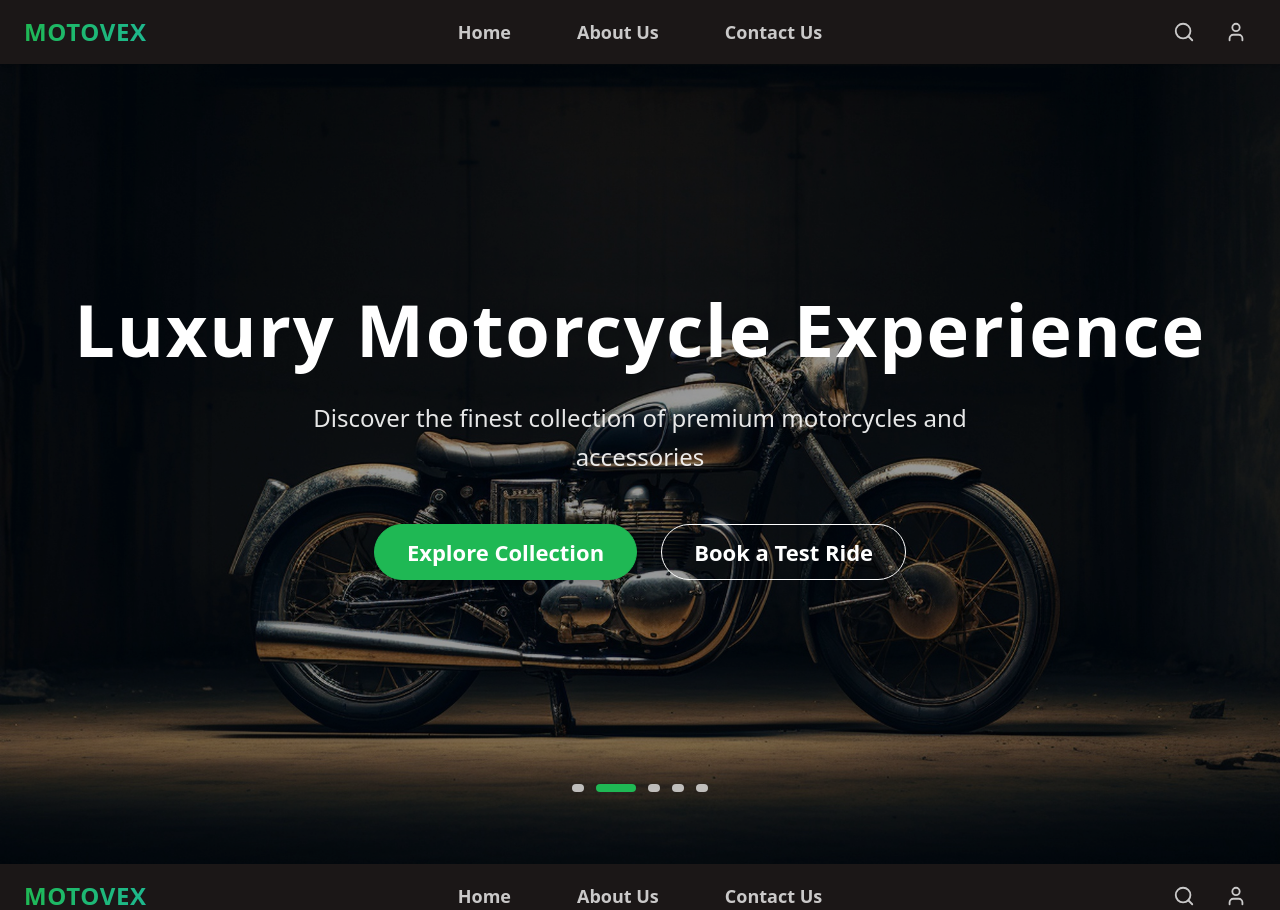
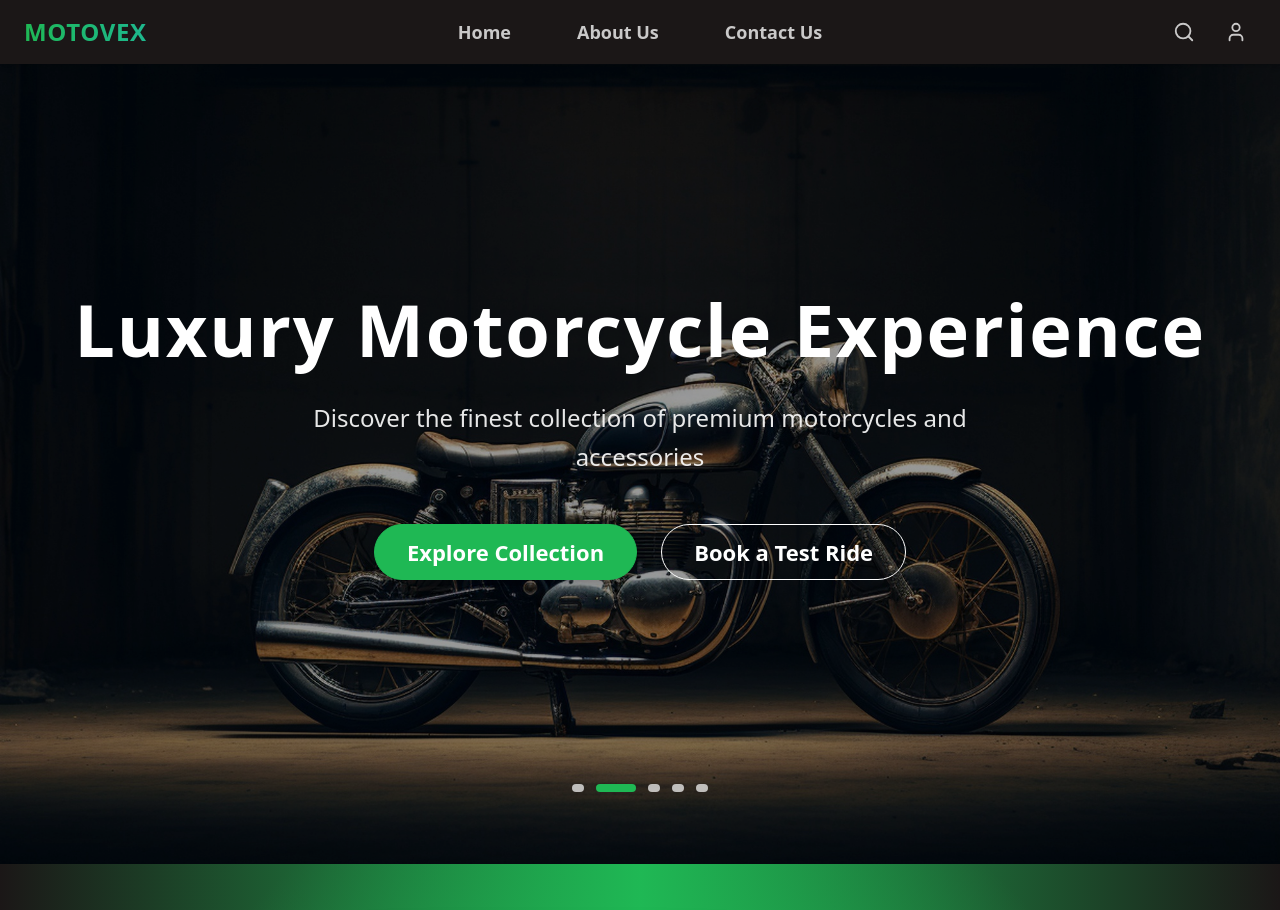
Before and after one commit to HariVarma2004/Bike-Base, a React (Vite) app in the folder frontend/: page / in a window 1280 px wide. Shown: the top 910 px of the page. Built offline with nearby package versions, Linux system fonts and the light colour scheme.

Commit message:
Two navbar to One Navbar

```diff
--- a/frontend/src/components/MainComponent.jsx
+++ b/frontend/src/components/MainComponent.jsx
@@ -12,8 +12,6 @@ const MainComponent = () => {
       <div className="absolute inset-0 bg-[radial-gradient(circle_at_50%_50%,theme(colors.primary/10),transparent_70%)]"></div>
       <div className="absolute inset-0 bg-[linear-gradient(90deg,transparent_0%,theme(colors.primary/5)_50%,transparent_100%)]"></div>
 
-      {/* Navigation */}
-      <Navigation />
 
       {/* Main Content */}
       <div className="relative z-10 px-4 md:px-6 py-6 md:py-12">
```
